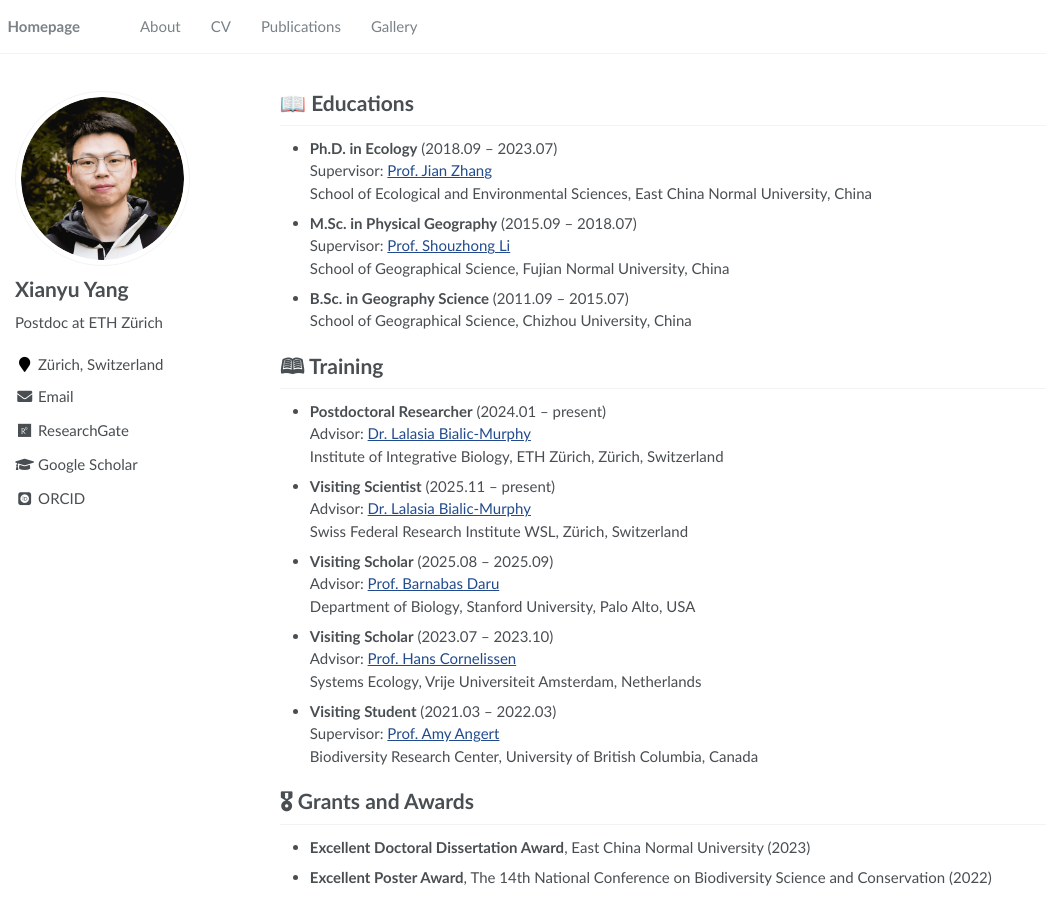
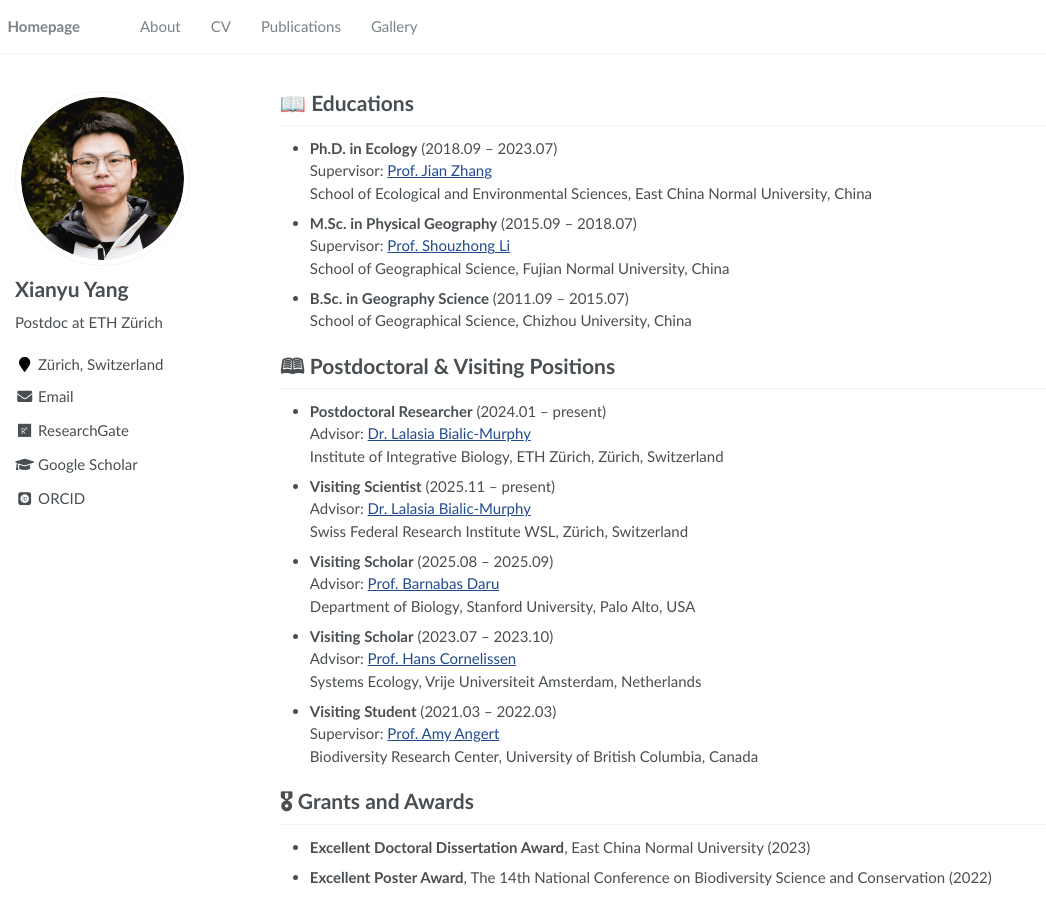
Before and after one commit to Xianyu-Yang/xianyu-yang.github.io, a Jekyll site: the page built from _pages/cv.md, in a window 1280 px wide and 900 px high. Shown: the whole window, without its empty margins (0-1046 px from the left). Built offline with Jekyll 4.4.1, drawn with Linux system fonts in a browser that asks for light colours; some web fonts are replaced.

Commit message:
Update cv.md

```diff
--- a/_pages/cv.md
+++ b/_pages/cv.md
@@ -17,7 +17,7 @@ author_profile: true
 - **B.Sc. in Geography Science** (2011.09 – 2015.07)
   School of Geographical Science, Chizhou University, China
 
-# 🕮 Training
+# 🕮 Postdoctoral & Visiting Positions
 - **Postdoctoral Researcher** (2024.01 – present)
   Advisor: [Dr. Lalasia Bialic-Murphy](https://crowtherlab.com/dr-lalasia-bialic-murphy/){:target="_blank"}
   Institute of Integrative Biology, ETH Zürich, Zürich, Switzerland
```
